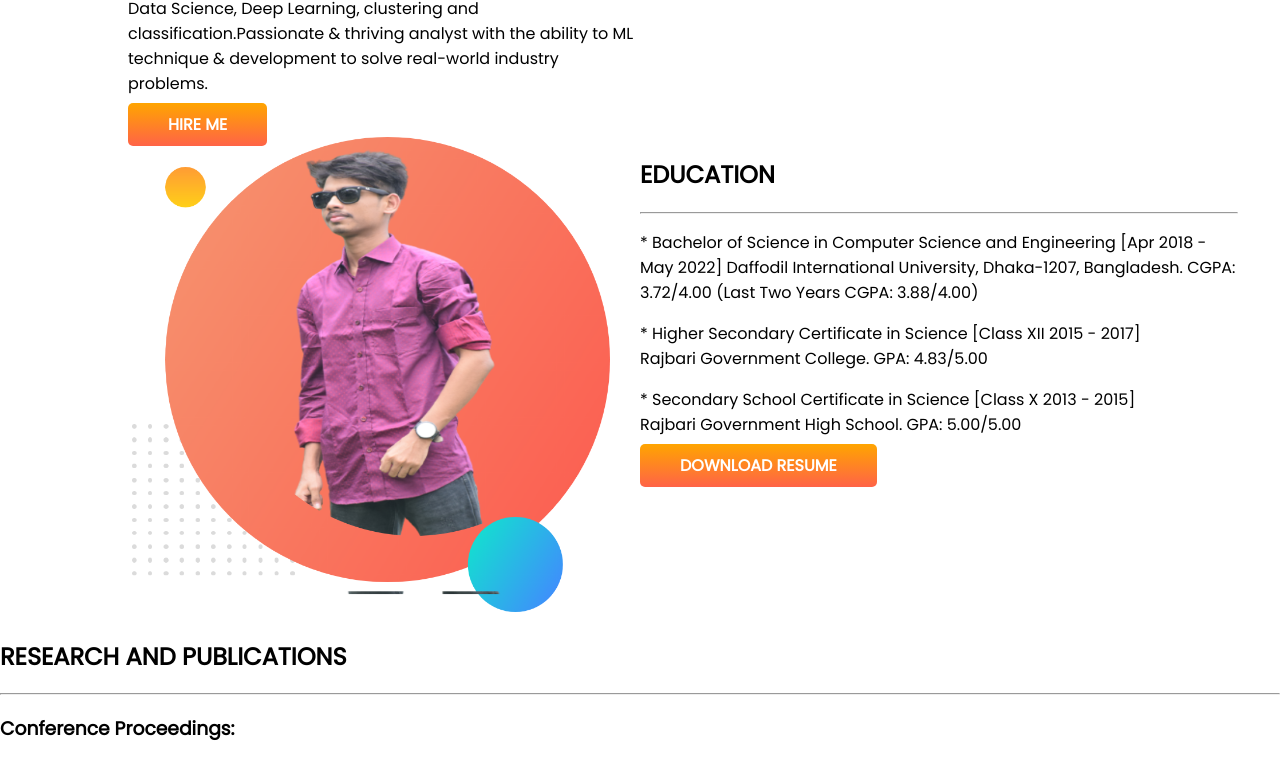
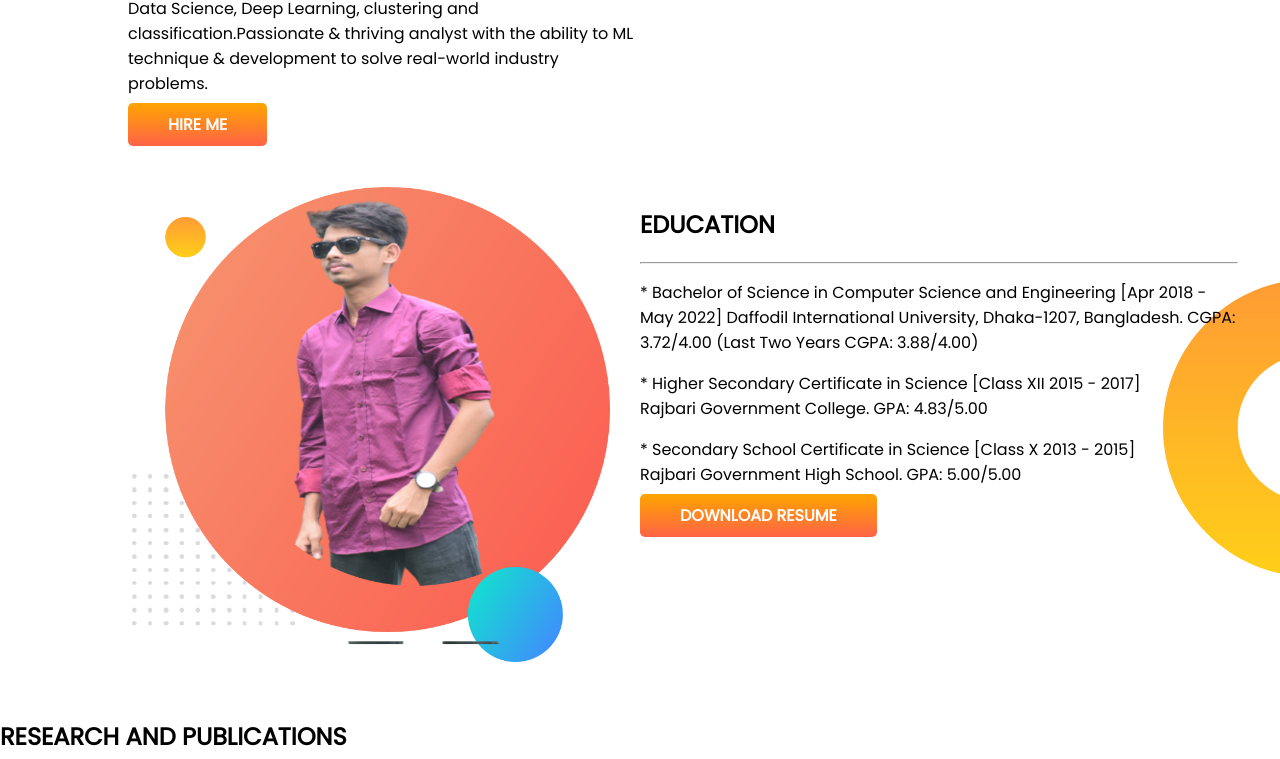
Before and after one commit to tusher-202/developer-portfolio, a plain HTML site: page index.html in a window 1280 px wide. Shown: the part 410-1169 px from the top of the page. Drawn offline with Linux system fonts and the light colour scheme.

Commit message:
MY FIRST WEBSITE-PORTFOLIO

```diff
--- a/style.css
+++ b/style.css
@@ -21,6 +21,7 @@ h1{
 }
 section{
     display: flex;
+    margin-bottom: 50px;
 }
 .display{
     width: 50%;
@@ -50,6 +51,12 @@ section{
     width: 80%;
     padding-left: 22%;
 }
+.education{
+    background-image: url(images/dream-bg.png);
+    background-repeat: no-repeat;
+    background-position: right;
+
+}
 .button-2{
     text-decoration: none;
     background-image: linear-gradient(orange, tomato);
```
